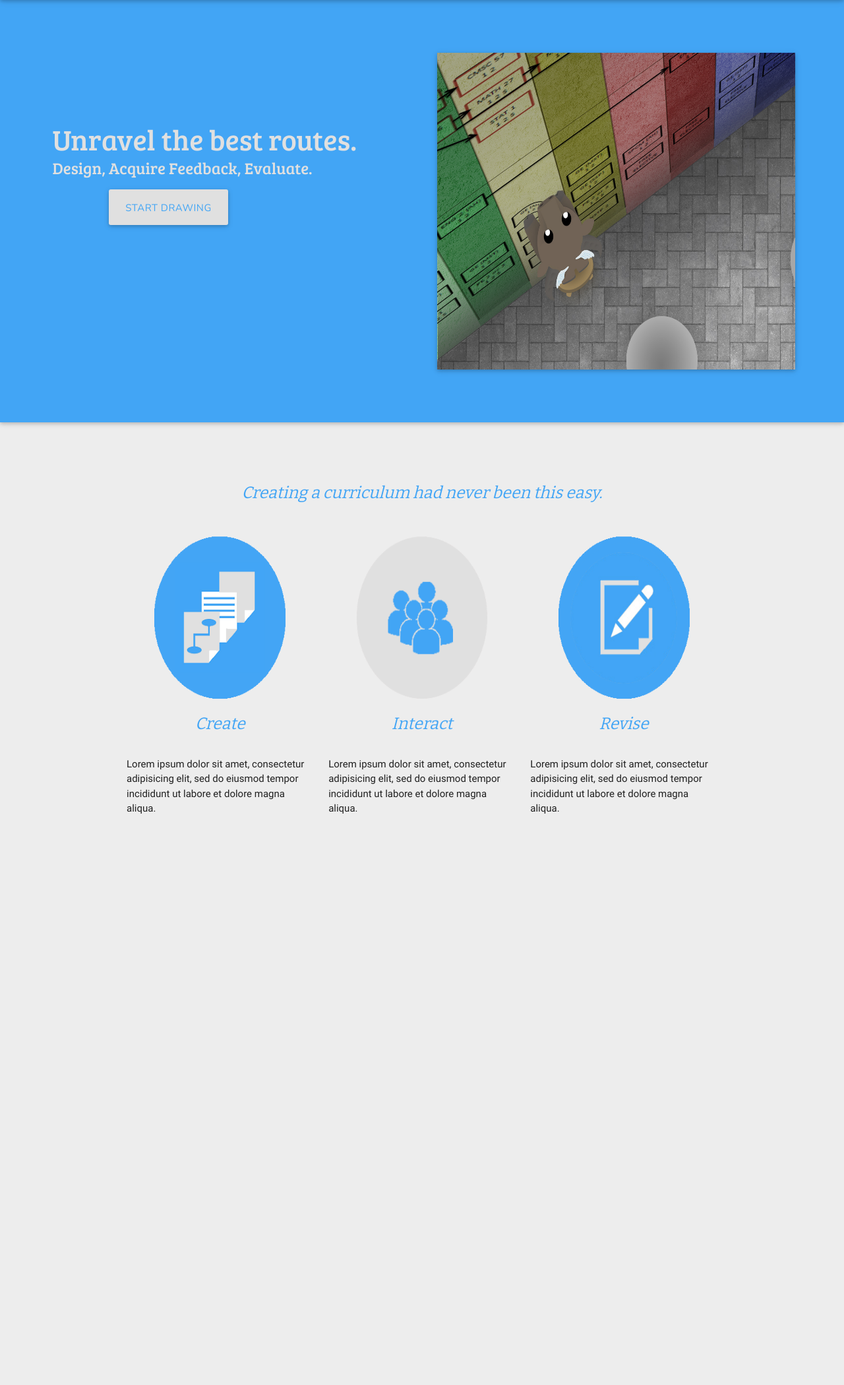
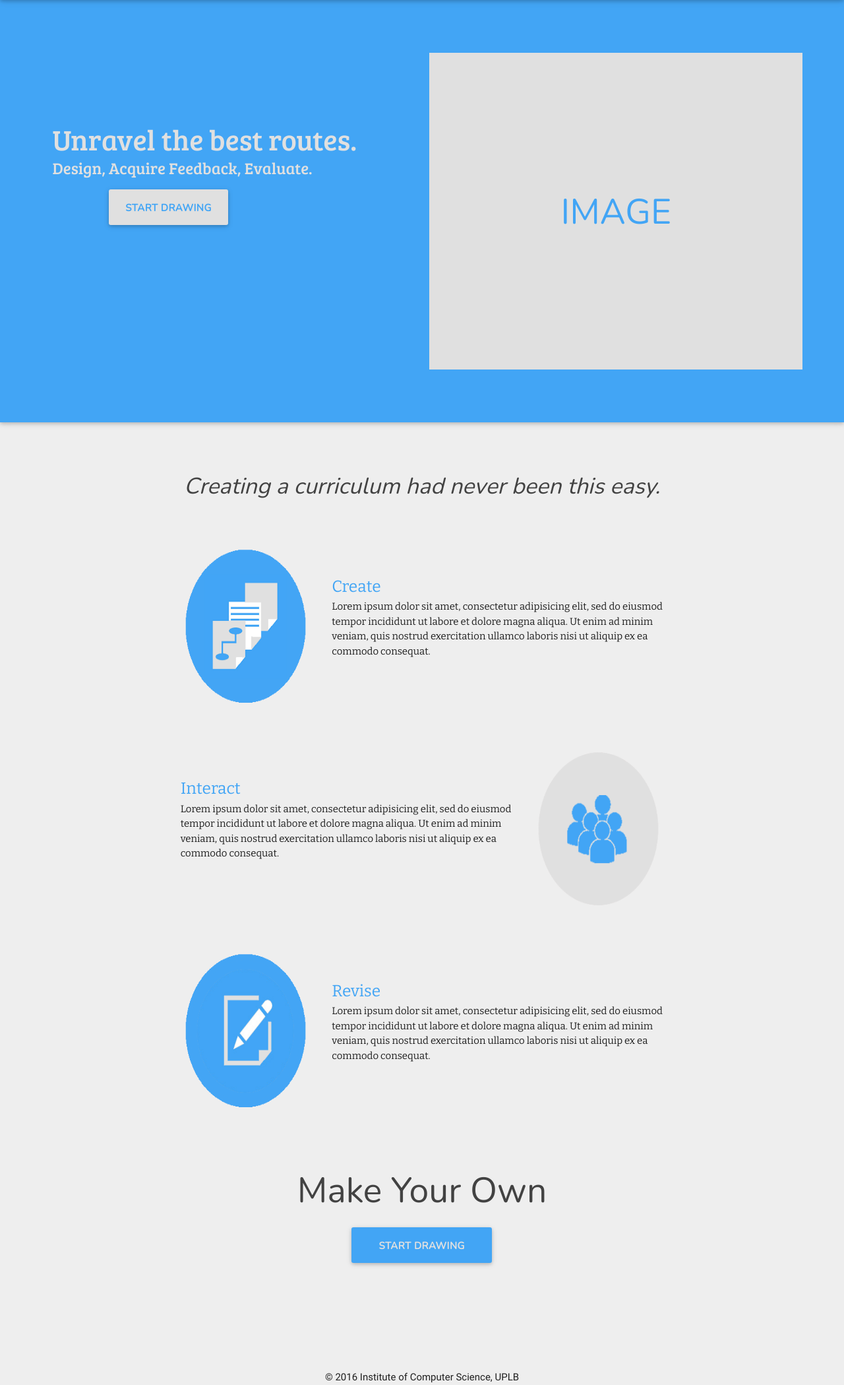
Before and after one commit to jvincealo/CMSC190-2, a web app: file index.html in a window 1280 px wide. Shown: the part 64-2163 px from the top of the page at 66% size. Before the commit the page ends 1297 px from the top, so only its background shows below. Run offline with its HTML, style and script files only (its server is not run), Linux system fonts and the light colour scheme; some libraries are stand-ins or nearby versions.

Commit message:
semi-finished homepage, changed 3 column info to rows; repetiton at bottom

```diff
--- a/css/style.css
+++ b/css/style.css
@@ -1,6 +1,6 @@
 body, html
 {
-    background-color: #EDEDED !important;
+    background-color: #eeeeee !important;
 }
 
 nav {
@@ -38,7 +38,7 @@ nav .brand-logo
 		height: 80%;
 		width: 100%;
     text-align: center;
-		margin-bottom: 5%;
+		margin-bottom: 3%;
 }
 
 
@@ -49,21 +49,29 @@ nav .brand-logo
 
 .intro-background {
 		height: 75%;
-/*		background-color: yellow;*/
+		background-color: #e0e0e0;
 }
 
-.start-draw {
+.start-draw, .start-draw-other {
 		margin-top: 2.5%;
-		color: #42a5f5;
 		font-family: Nunito;
+		font-weight: bold;
 		border-radius: 3px;
 }
 
-.intro h2, h3, h4, h5 {
+.intro h3, .intro h5 {
 	margin: 1%;
 	text-align: left;
 	color: #e0e0e0;
 	font-family: 'Bree Serif';
+}
+
+.info {
+		height: 33%;
+}
+
+.info-description {
+		height: 90%;
 }
 
 .about .col
@@ -71,35 +79,59 @@ nav .brand-logo
     margin-bottom: 24px;
 }
 
-.about h5
-{
-    text-align: center;
-    text-transform: uppercase;
-    margin-bottom: 15px;
-}
-
-.about h6 {
-    text-align: center;
-		font-size: 25px;
-		font-style: italic;
-		font-family: Bitter;
-    margin-bottom: 35px;
+.about h4, .about h5 {
 		color: #42a5f5;
 }
 
-.about hr
-{
-    width: 40px;
-    margin-bottom: 45px;
+.about h4 {
+		margin-bottom: 40px;
+		font-style: italic;
+		font-family: Nunito;
+}
+
+.about h5, .about p {
+		margin: 1%;
+		font-family: Bitter;
 }
 
 .creation, .interaction, .revision {
 	margin-left: 10%;
+	height: 100%;
+/*
 	height: 35%;
 	width: 80%;
+*/
+}
+
+.other-about {
+		margin-top: 3%;
+		height: 35%;
+}
+
+.other-about-inside {
+		height: 80%;
+		position: relative;
+		top: 10%;
+}
+
+.other-about h2 {
+		font-family: Nunito;
+		margin-bottom: 0px;
+}
+
+.start-draw-other {
+		margin-top: 2%;
 }
 
 footer
 {
+		text-align: center;
     padding-top: 0px;
 }
+
+/* TEMPORARY CSS PANG WIREFRAME LANG */
+
+.intro h2 {
+		font-family: Nunito;
+		color: #42a5f5;
+}
--- a/index.html
+++ b/index.html
@@ -11,7 +11,7 @@
 </head>
 <body>
 <div class="navbar-fixed">
-  <nav class="" role="navigation">
+  <nav class="grey lighten-3" role="navigation">
     <div class="nav-wrapper">
       <a href="#" class="brand-logo">Logo</a>
       <div class="search-login-container right">
@@ -37,14 +37,15 @@
 		<div class="intro-info valign col s11 offset-s1 row">
 			<h3>Unravel the best routes. </h3>
 			<h5>Design, Acquire Feedback, Evaluate.</h5>
-			<a class="start-draw waves-effect waves-light btn-large grey lighten-2 col s4 offset-s2">Start Drawing</a>
+			<a class="start-draw waves-effect waves-light btn-large grey lighten-2 blue-text text-lighten-1 col s4 offset-s2">Start Drawing</a>
 <!--			<h2>Evaluate.</h2>-->
 		</div>
 	</div>
 
 	<div class="col s6">
-		<div class="intro-background valign col s11 transparent">
-			<img class="z-depth-1" src="images/background.jpg" width="100%" height="100%">
+		<div class="intro-background valign-wrapper col s11">
+			<h2 class="col s12">IMAGE</h2>
+<!--			<img class="z-depth-1" src="images/background.jpg" width="100%" height="100%">-->
 		</div>
 	</div>
 
@@ -69,47 +70,81 @@
 <div class="container about">
 <!--  <h5>about me</h5>-->
 	<br>
-  <h6>Creating a curriculum had never been this easy.</h6>
-
+  <h4 class="center-align grey-text text-darken-3">Creating a curriculum had never been this easy.</h4>
+	<br>
+	<div class="info row">
+		<img class="creation col s3 offset-s1" src="images/creation.png">
+		<div class="info-description col s7 valign-wrapper">
+			<div class="valign">
+				<h5>Create</h5>
+				<p>Lorem ipsum dolor sit amet, consectetur adipisicing elit, sed do eiusmod tempor incididunt ut labore et dolore magna aliqua. Ut enim ad minim veniam, quis nostrud exercitation ullamco laboris nisi ut aliquip ex ea commodo consequat.</p>
+			</div>
+		</div>
+	</div>
+	<br>
+	<div class="info row">
+		<div class="info-description col s7 offset-s1 valign-wrapper">
+			<div class="valign">
+				<h5>Interact</h5>
+				<p>Lorem ipsum dolor sit amet, consectetur adipisicing elit, sed do eiusmod tempor incididunt ut labore et dolore magna aliqua. Ut enim ad minim veniam, quis nostrud exercitation ullamco laboris nisi ut aliquip ex ea commodo consequat.</p>
+			</div>
+		</div>
+		<img class="interaction col s3" src="images/interact.png">
+	</div>
+	<br>
+	<div class="info row">
+		<img class="revision col s3 offset-s1" src="images/revise.png">
+		<div class="info-description col s7 valign-wrapper">
+			<div class="valign">
+				<h5>Revise</h5>
+				<p>Lorem ipsum dolor sit amet, consectetur adipisicing elit, sed do eiusmod tempor incididunt ut labore et dolore magna aliqua. Ut enim ad minim veniam, quis nostrud exercitation ullamco laboris nisi ut aliquip ex ea commodo consequat.</p>
+			</div>
+		</div>
+	</div>
+<!--
   <div class="row">
     <div class="col s12 m4 l4">
 			<img class="creation" src="images/creation.png">
       <h6>Create</h6>
-<!--      <p>Lorem ipsum dolor sit amet, consectetur adipisicing elit, sed do eiusmod tempor incididunt ut labore et dolore magna aliqua. Ut enim ad minim veniam, quis nostrud exercitation ullamco laboris nisi ut aliquip ex ea commodo consequat.</p>-->
+      <p>Lorem ipsum dolor sit amet, consectetur adipisicing elit, sed do eiusmod tempor incididunt ut labore et dolore magna aliqua. Ut enim ad minim veniam, quis nostrud exercitation ullamco laboris nisi ut aliquip ex ea commodo consequat.</p>
       <p>Lorem ipsum dolor sit amet, consectetur adipisicing elit, sed do eiusmod tempor incididunt ut labore et dolore magna aliqua.</p>
     </div>
 		<div class="col s12 m4 l4">
 			<img class="interaction" src="images/interact.png">
       <h6>Interact</h6>
-<!--      <p>Lorem ipsum dolor sit amet, consectetur adipisicing elit, sed do eiusmod tempor incididunt ut labore et dolore magna aliqua. Ut enim ad minim veniam, quis nostrud exercitation ullamco laboris nisi ut aliquip ex ea commodo consequat.</p>-->
+      <p>Lorem ipsum dolor sit amet, consectetur adipisicing elit, sed do eiusmod tempor incididunt ut labore et dolore magna aliqua. Ut enim ad minim veniam, quis nostrud exercitation ullamco laboris nisi ut aliquip ex ea commodo consequat.</p>
       <p>Lorem ipsum dolor sit amet, consectetur adipisicing elit, sed do eiusmod tempor incididunt ut labore et dolore magna aliqua.</p>
     </div>
 		<div class="col s12 m4 l4">
 			<img class="revision" src="images/revise.png">
       <h6>Revise</h6>
-<!--      <p>Lorem ipsum dolor sit amet, consectetur adipisicing elit, sed do eiusmod tempor incididunt ut labore et dolore magna aliqua. Ut enim ad minim veniam, quis nostrud exercitation ullamco laboris nisi ut aliquip ex ea commodo consequat.</p>-->
+      <p>Lorem ipsum dolor sit amet, consectetur adipisicing elit, sed do eiusmod tempor incididunt ut labore et dolore magna aliqua. Ut enim ad minim veniam, quis nostrud exercitation ullamco laboris nisi ut aliquip ex ea commodo consequat.</p>
       <p>Lorem ipsum dolor sit amet, consectetur adipisicing elit, sed do eiusmod tempor incididunt ut labore et dolore magna aliqua.</p>
     </div>
 
   </div>
+-->
 </div>
 
+<br>
+<div class="other-about row">
+	<div class="other-about-i">
+		<h2 class="center-align grey-text text-darken-3">Make Your Own</h2>
+		<a class="start-draw-other waves-effect waves-light btn-large blue lighten-1 grey-text text-lighten-2 col s2 offset-s5">Start Drawing</a>
+	</div>
+
+</div>
 <!--
 <div class="row">
 	<a class="start-draw waves-effect waves-light btn-large col s2 offset-s5 blue lighten-1">Start Drawing</a>
 </div>
 -->
 
-<!--
 <footer>
-  <div class="footer-copyright">
-    <div class="container">
-    © 2014 Copyright Text
-    <a class="grey-text text-lighten-4 right" href="#!">Link</a>
-    </div>
+  <div class="footer-copyright grey lighten-3">
+    © 2016 Institute of Computer Science, UPLB
   </div>
 </footer>
--->
 
 
   <!-- jQuery is required by Materialize to function -->
```
